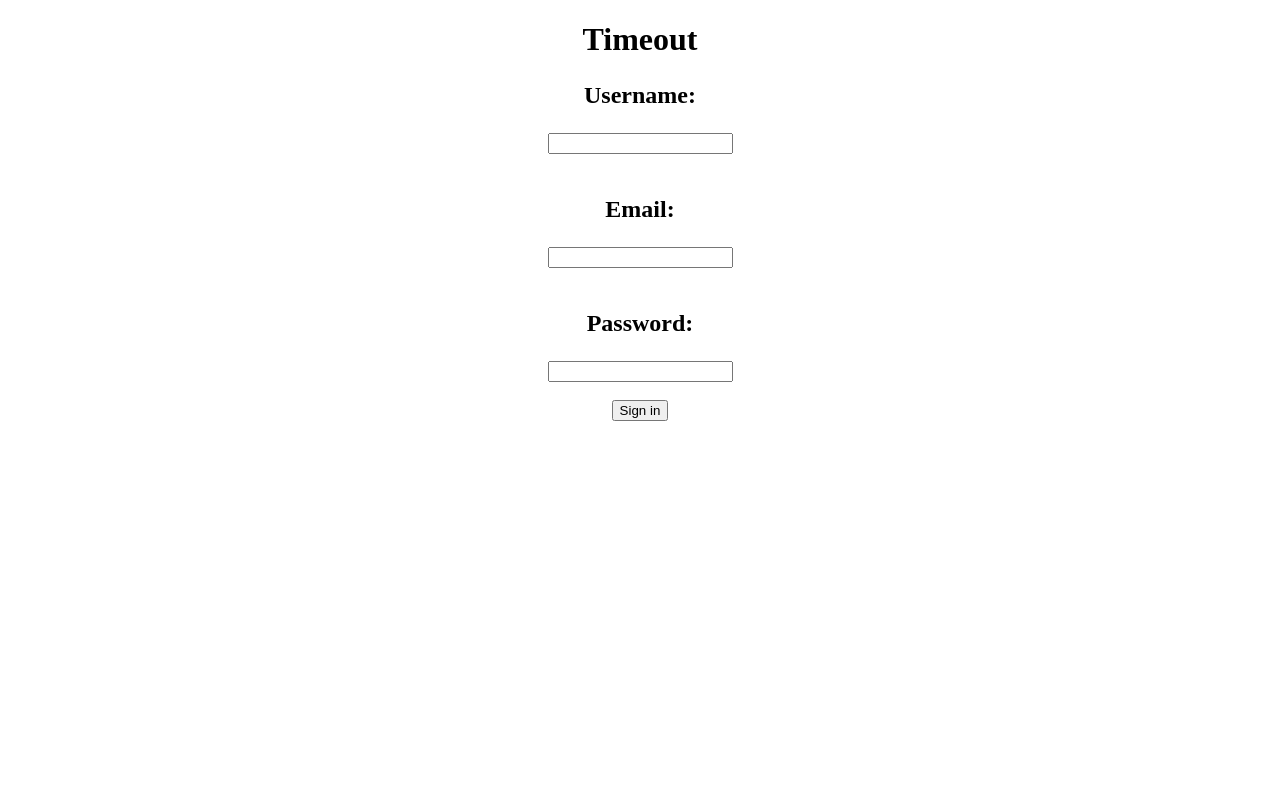
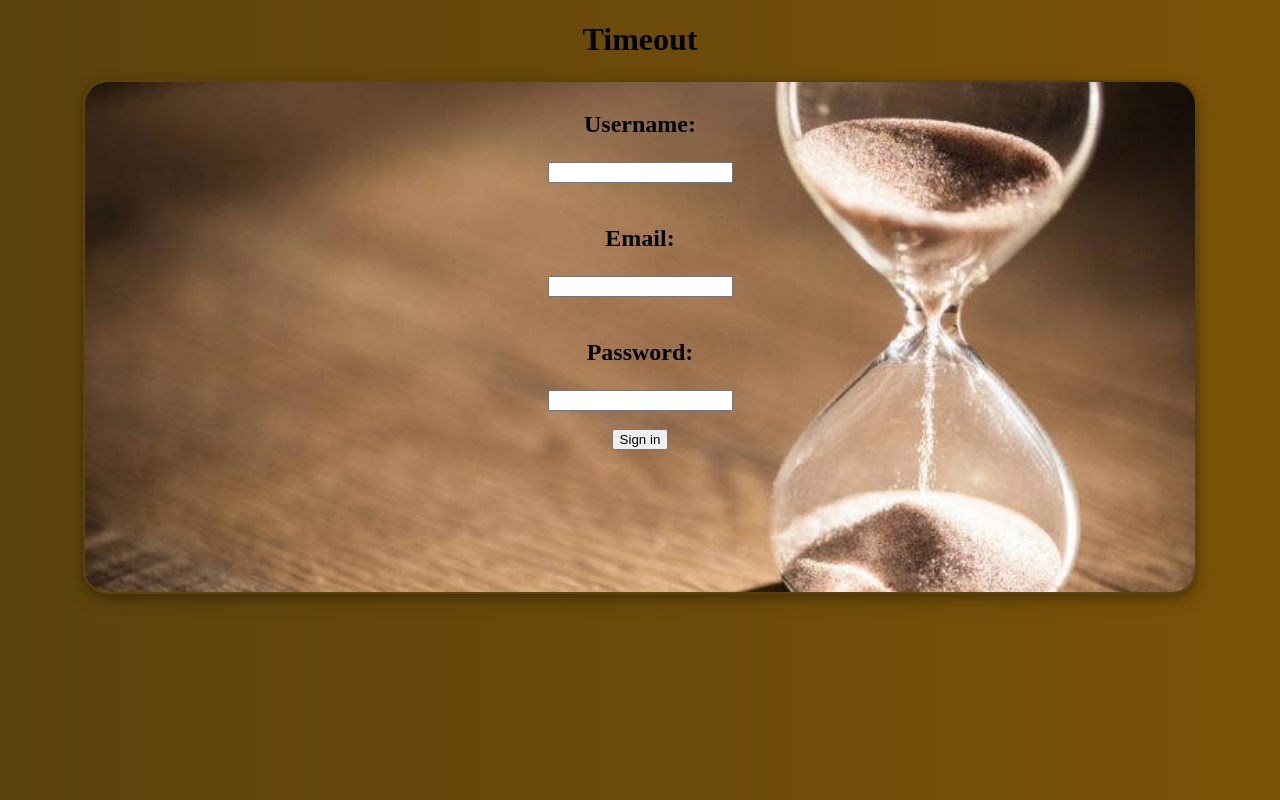
Before and after one commit to LmaoGey/TT5L-9-CSP1123-MINI-IT-PROJECT, a plain HTML site: page index.html in a window 1280 px wide. Drawn offline with Linux system fonts and the light colour scheme.

Commit message:
added some colour

```diff
--- a/index.html
+++ b/index.html
@@ -24,11 +24,11 @@
         <input type="password"id="password" name="password"required
 
         /><br /><br />
+        </form>
+            <input type="submit" value="Sign in" />
+        </form>
       </div>
-       </form>
 
-      <input type="submit" value="Sign in" />
-    </form>
    </center>
   </body>
   </html>
--- a/loginpage.css
+++ b/loginpage.css
@@ -0,0 +1,21 @@
+
+body{
+    background-image: linear-gradient(to right, rgb(92, 66, 13), rgb(123, 83, 8));
+}
+
+div {
+    width: 1100px;
+    height: 500px;
+    padding: 5px;
+    border: 2px solid rgb(92, 66, 13);
+    margin: 0;
+    border-radius: 25px;
+    background:url(timer.jpg);
+    background-size: cover;
+    box-shadow: 0 4px 8px 0 rgba(0, 0, 0, 0.2), 0 6px 20px 0 rgba(0, 0, 0, 0.19);
+
+  }
+
+h1{
+    color:black
+}
```
Also changed, not shown: timer.jpg (added).
